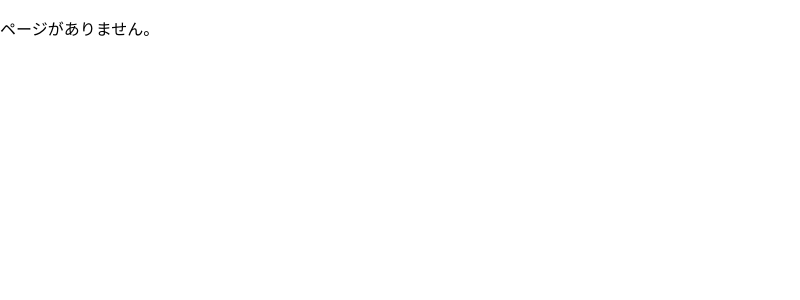
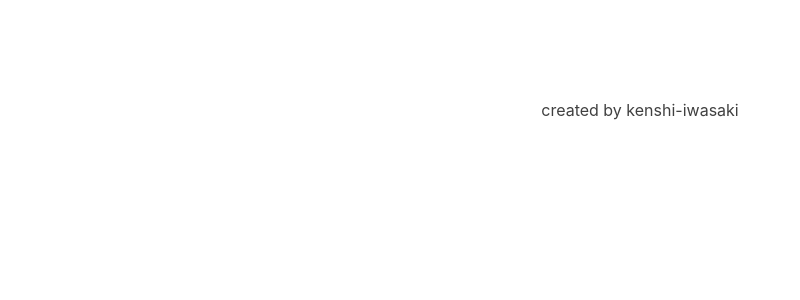
Before and after one commit to kensiiwasaki/myblog, a Next.js app: page /components/Footer in a window 1280 px wide. Before the commit this address had no page. Shown: the top 300 px of the page, without its empty margins (0-800 px from the left). Built offline with nearby package versions, Linux system fonts and the light colour scheme.

Commit message:
update: design

```diff
--- /dev/null
+++ b/src/pages/components/Footer.module.scss
@@ -0,0 +1,7 @@
+.body {
+  text-align: center;
+  color: #111;
+  opacity: 80%;
+  padding-top: 100px;
+  padding-bottom: 20px;
+}
--- /dev/null
+++ b/src/pages/components/Footer.tsx
@@ -0,0 +1,12 @@
+import React from "react";
+import styles from "./Footer.module.scss";
+
+const Footer = () => {
+  return (
+    <div className={styles.body}>
+      <span>created by kenshi-iwasaki</span>
+    </div>
+  );
+};
+
+export default Footer;
--- /dev/null
+++ b/src/pages/components/Header.module.scss
@@ -0,0 +1,16 @@
+.body {
+  padding: 10px 50px 10px 50px;
+  background-color: #111;
+  color: white;
+}
+
+.container {
+  display: flex;
+  justify-content: space-between;
+}
+
+.mini_container {
+  display: flex;
+  justify-content: space-between;
+  gap: 20px;
+}
--- a/src/pages/index.tsx
+++ b/src/pages/index.tsx
@@ -1,10 +1,14 @@
 import { client } from "../../libs/client";
 import Blog from "./components/Blog";
+import Footer from "./components/Footer";
+import Header from "./components/Header";
 
 export default function Home({ blog }) {
   return (
     <div>
+      <Header />
       <Blog blog={blog} />
+      <Footer />
     </div>
   );
 }
```
Also changed, not shown: src/pages/components/Header.tsx (added, +20 -0 lines).
